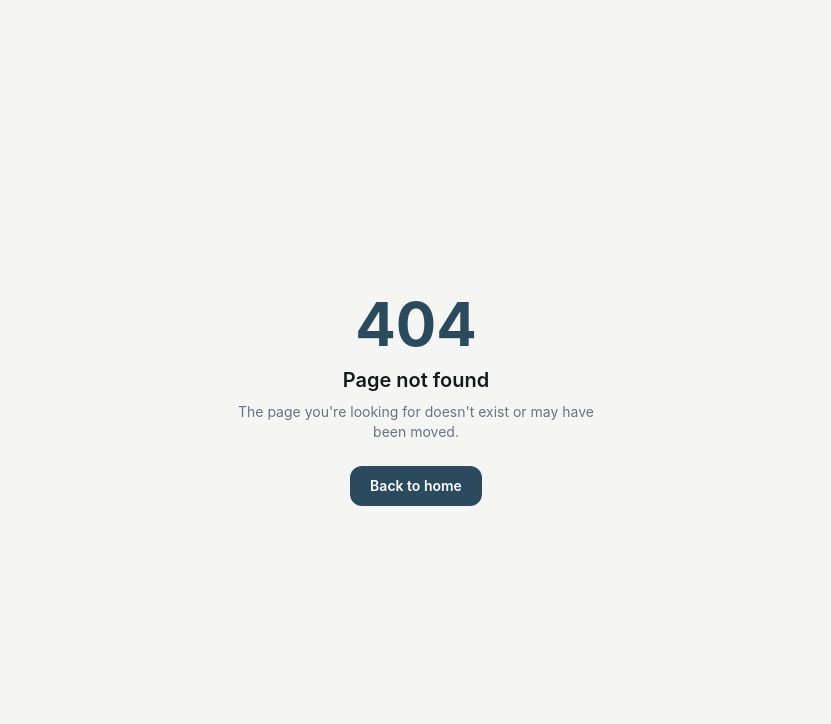
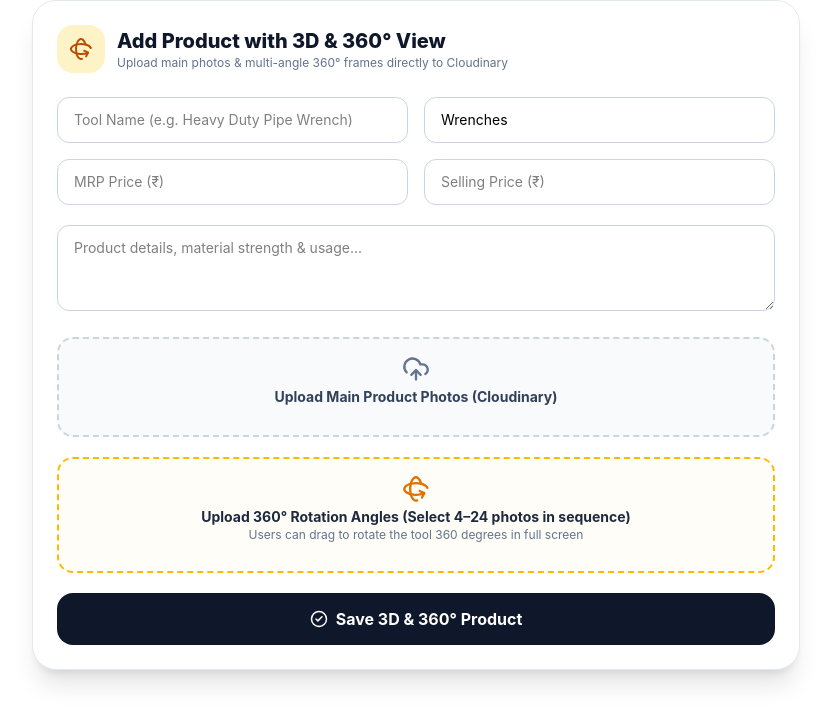
Before and after one commit to Abdul-Rashid-Chhimpa/frontend, a React (Vite) app: page /admin/3d-products in a window 1280 px wide. Before the commit this address had no page. Shown: the top 724 px of the page, without its empty margins (224-1055 px from the left). Built offline with nearby package versions, Linux system fonts and the light colour scheme; sample sign-in values are in the browser's storage.

Commit message:
Add Admin3DProductUploader route and import

```diff
--- a/src/App.jsx
+++ b/src/App.jsx
@@ -28,7 +28,8 @@ import AdminSettings from "../Components/AdminSettings";
 import AdminCategories from "../Components/AdminCategories";
 import AdminAnalytics from "../Components/AdminAnalytics";
 import AdminBills from "../Components/AdminBills";
-import AdminBannerManager from "../Components/AdminBannerManager"; // ✅ Imported Admin Banner Manager
+import AdminBannerManager from "../Components/AdminBannerManager";
+import Admin3DProductUploader from "../Components/Admin3DProductUploader"; // ✅ Imported 3D & 360 Product Studio Uploader
 
 import ProtectedRoute from "../Components/ProtectedRoute";
 import NotFound from "../Components/NotFound";
@@ -175,12 +176,20 @@ function App() {
               </ProtectedRoute>
             }
           />
-          {/* ✅ New Admin Route for Hero Showcase Banners */}
           <Route
             path="/admin/banners"
             element={
               <ProtectedRoute adminOnly>
                 <AdminBannerManager />
+              </ProtectedRoute>
+            }
+          />
+          {/* ✅ New Admin Route for 3D & 360 Product Studio */}
+          <Route
+            path="/admin/3d-products"
+            element={
+              <ProtectedRoute adminOnly>
+                <Admin3DProductUploader />
               </ProtectedRoute>
             }
           />
```
